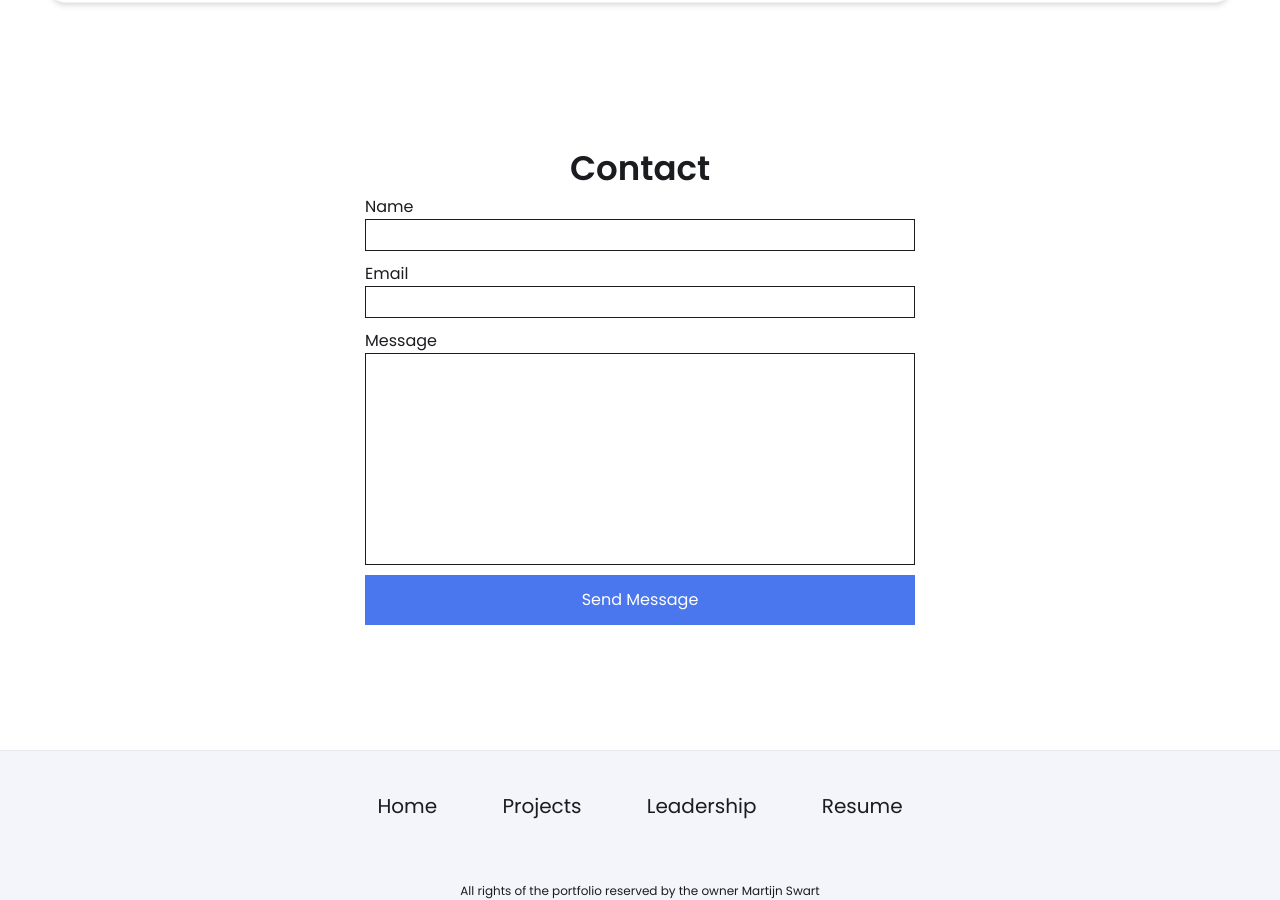
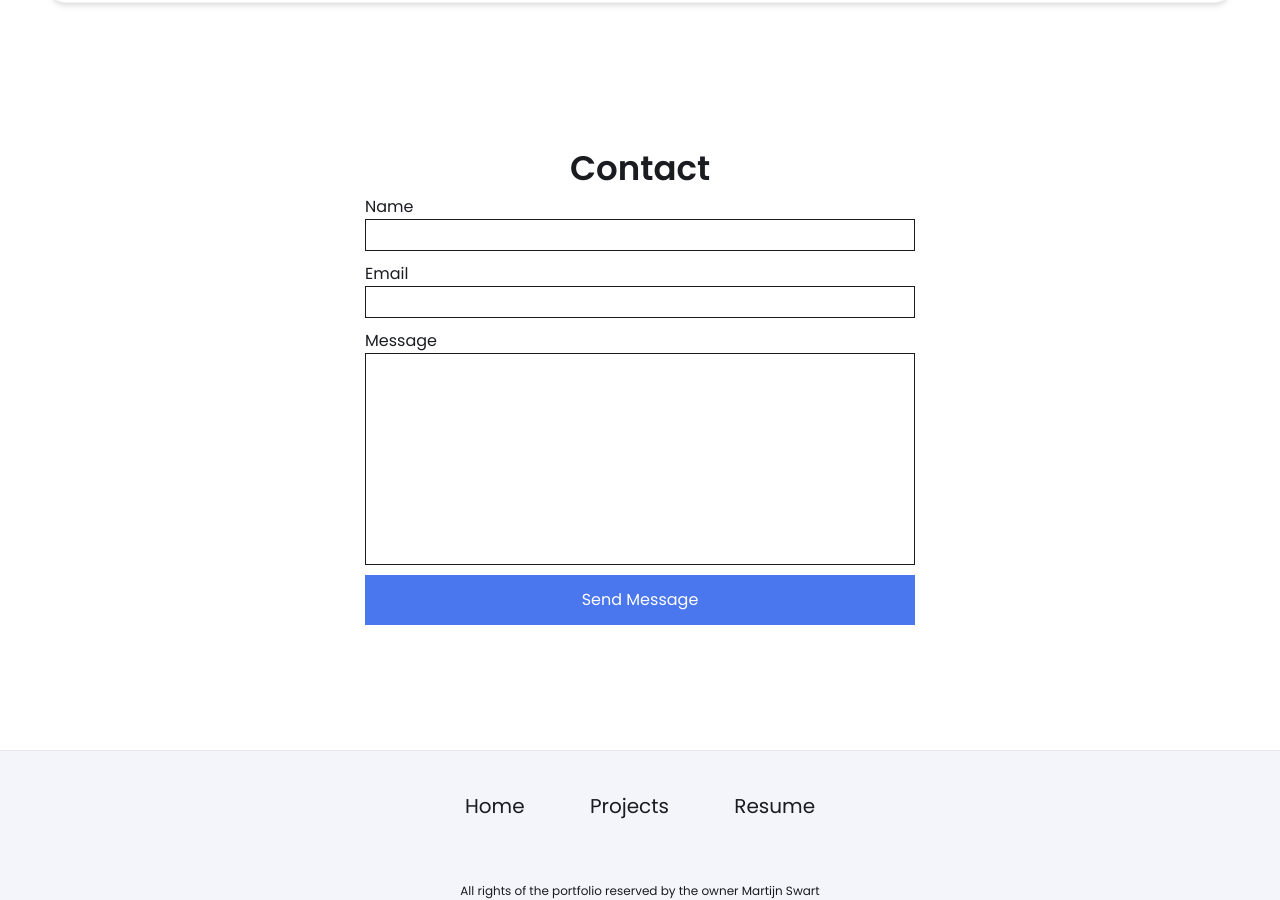
Before and after one commit to martijnswart01/martijnswart01.github.io, a Jekyll site: the page built from index.html, in a window 1280 px wide and 900 px high, scrolled down 4288 px. Built offline with Jekyll 4.4.1, drawn with Linux system fonts in a browser that asks for light colours.

Commit message:
Update footer.html

```diff
--- a/_includes/footer.html
+++ b/_includes/footer.html
@@ -6,9 +6,6 @@
             </a>
             <a href="/projects/">
                 <span>Projects</span>
-            </a>
-            <a href="/leadership/">
-                <span>Leadership</span>
             </a>
             <a href={{site.resume-url}} target="_blank" rel="noopener noreferrer">
                 <span>Resume</span>
```
